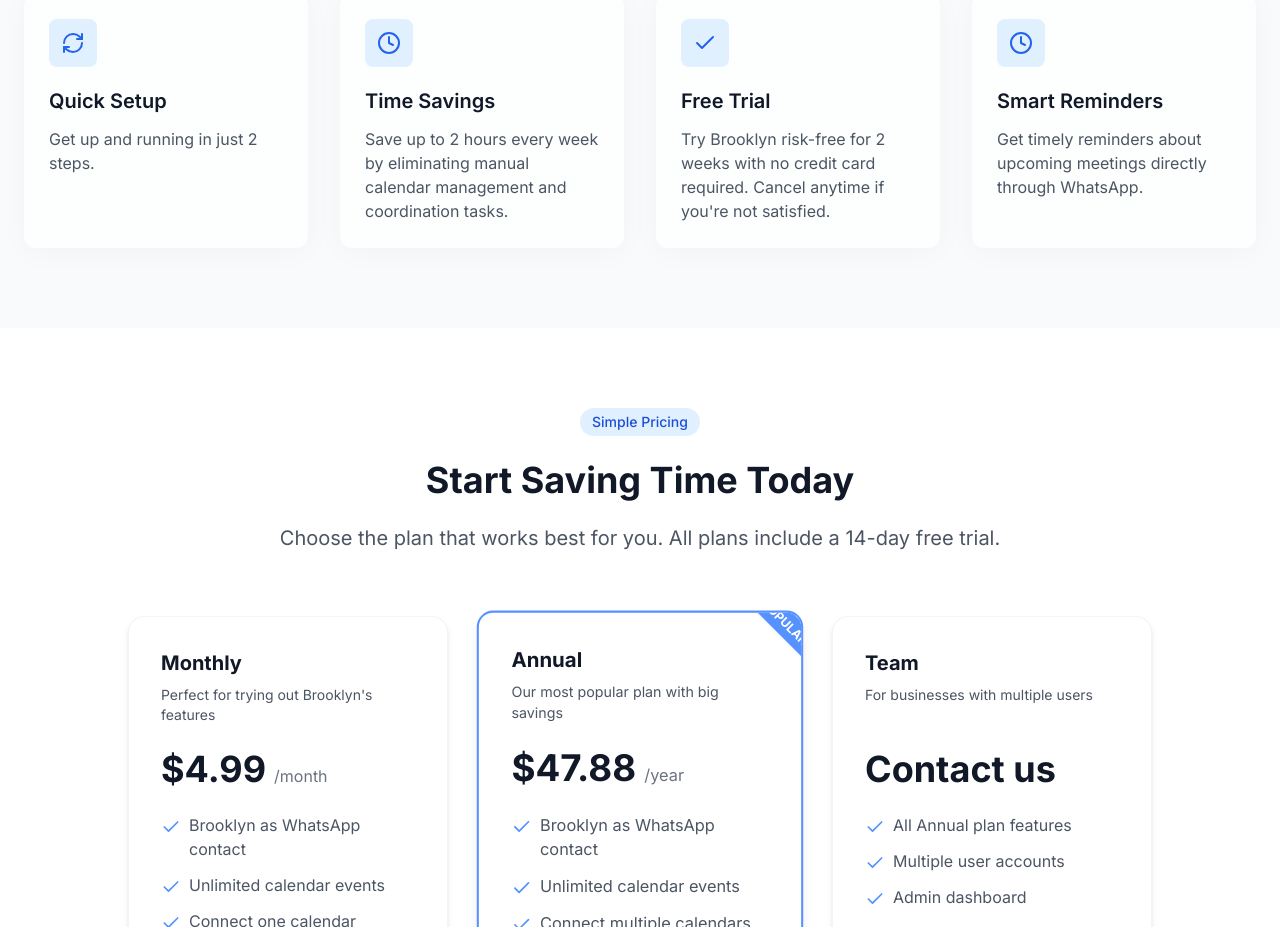
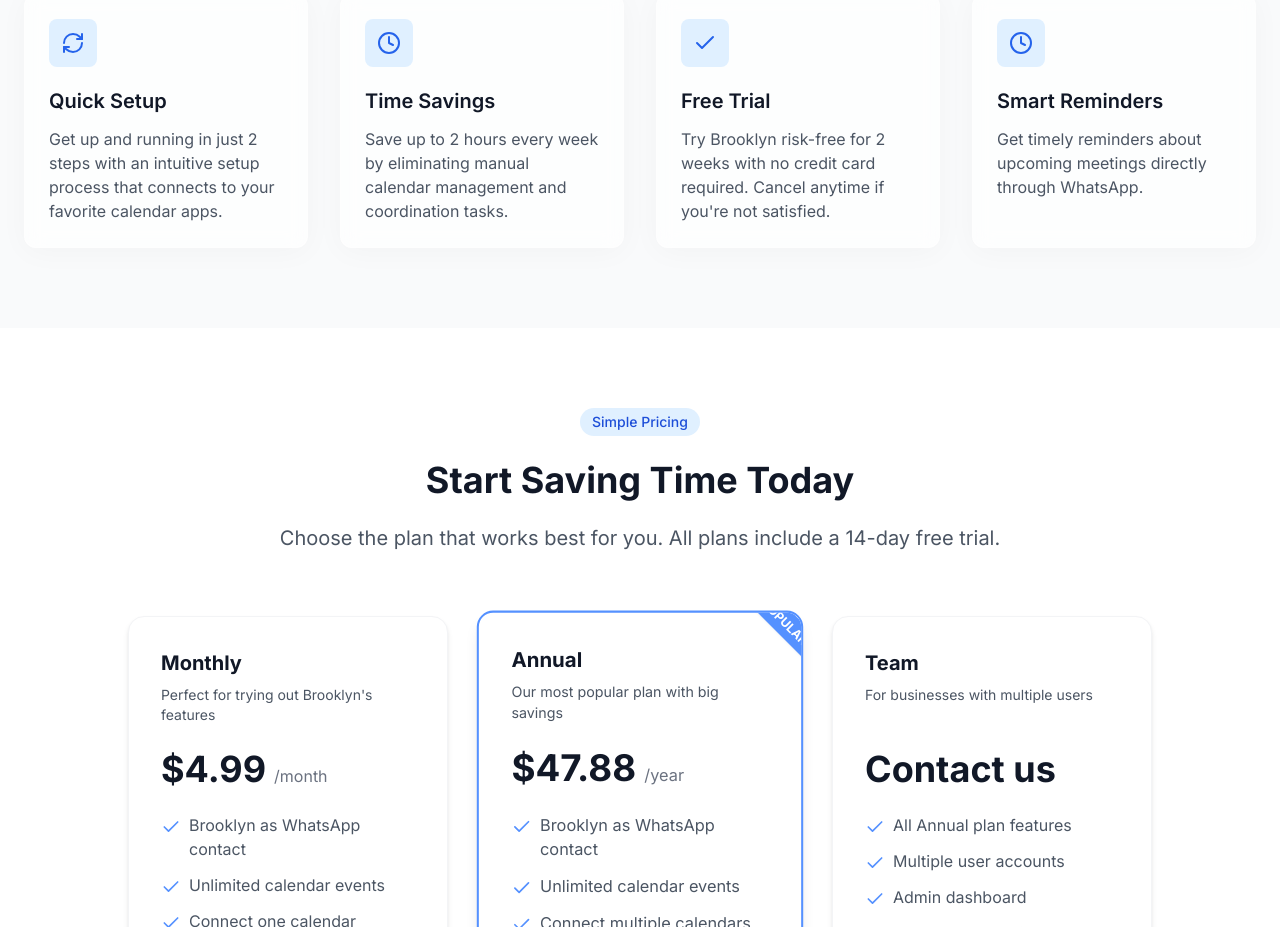
Before and after one commit to taryntny/brooklyn-calendar-genie-25, a React (Vite) app: page / in a window 1280 px wide. Shown: the part 1460-2387 px from the top of the page. Built offline with nearby package versions, Linux system fonts and the light colour scheme.

Commit message:
Refactor: Keep remaining sentences

```diff
--- a/src/components/sections/Features.tsx
+++ b/src/components/sections/Features.tsx
@@ -40,7 +40,7 @@ export const Features: React.FC = () => {
     {
       icon: <RefreshCw className="w-6 h-6" />,
       title: "Quick Setup",
-      description: "Get up and running in just 2 steps."
+      description: "Get up and running in just 2 steps with an intuitive setup process that connects to your favorite calendar apps."
     },
     {
       icon: <Clock4 className="w-6 h-6" />,
```
